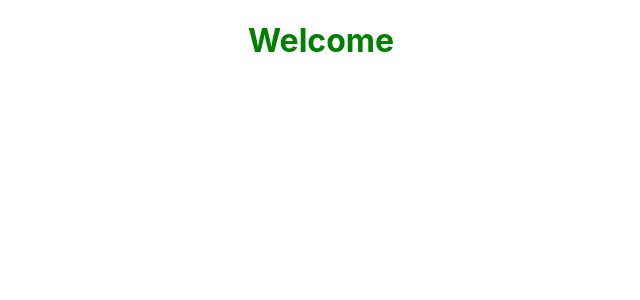
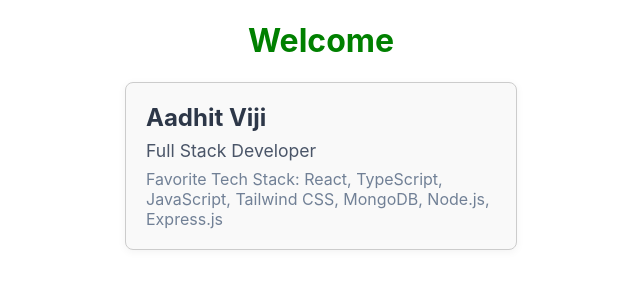
Before and after one commit to AadhitViji/Infospica, a React (Create React App) app: page / in a window 1280 px wide. Shown: the top 300 px of the page, without its empty margins (319-959 px from the left). Built offline with nearby package versions, Linux system fonts and the light colour scheme.

Commit message:
Add PersonalInfo component to display user details in App

```diff
--- a/src/App.js
+++ b/src/App.js
@@ -1,5 +1,6 @@
 // Filename - App.js
 import React from 'react';
+import PersonalInfo from './PersonalInfo';
 
 function App() {
     const headingStyle = {
@@ -7,7 +8,16 @@ function App() {
         textAlign: 'center'
     };
 
-    return <h1 style={headingStyle}>Welcome</h1>;
+    return (
+        <div>
+            <h1 style={headingStyle}>Welcome</h1>
+            <PersonalInfo
+                name="Aadhit Viji"
+                role="Full Stack Developer"
+                techStack="React, TypeScript, JavaScript, Tailwind CSS, MongoDB, Node.js, Express.js"
+            />
+        </div>
+    );
 }
 
 export default App;
--- /dev/null
+++ b/src/PersonalInfo.js
@@ -0,0 +1,59 @@
+import React from 'react';
+
+function Name({ children }) {
+    return (
+        <div style={{
+            fontSize: '1.5rem',
+            fontWeight: 'bold',
+            marginBottom: '8px',
+            color: '#2d3748'
+        }}>
+            {children}
+        </div>
+    );
+}
+
+function Role({ children }) {
+    return (
+        <div style={{
+            fontSize: '1.1rem',
+            marginBottom: '8px',
+            color: '#4a5568'
+        }}>
+            {children}
+        </div>
+    );
+}
+
+function TechStack({ children }) {
+    return (
+        <div style={{
+            fontSize: '1rem',
+            color: '#718096'
+        }}>
+            Favorite Tech Stack: {children}
+        </div>
+    );
+}
+
+function PersonalInfo({ name, role, techStack }) {
+    const containerStyle = {
+        border: '1px solid #ccc',
+        borderRadius: '8px',
+        padding: '20px',
+        maxWidth: '350px',
+        margin: '20px auto',
+        background: '#f9f9f9',
+        boxShadow: '0 2px 8px rgba(0,0,0,0.05)'
+    };
+
+    return (
+        <div style={containerStyle}>
+            <Name>{name}</Name>
+            <Role>{role}</Role>
+            <TechStack>{techStack}</TechStack>
+        </div>
+    );
+}
+
+export default PersonalInfo;
```
